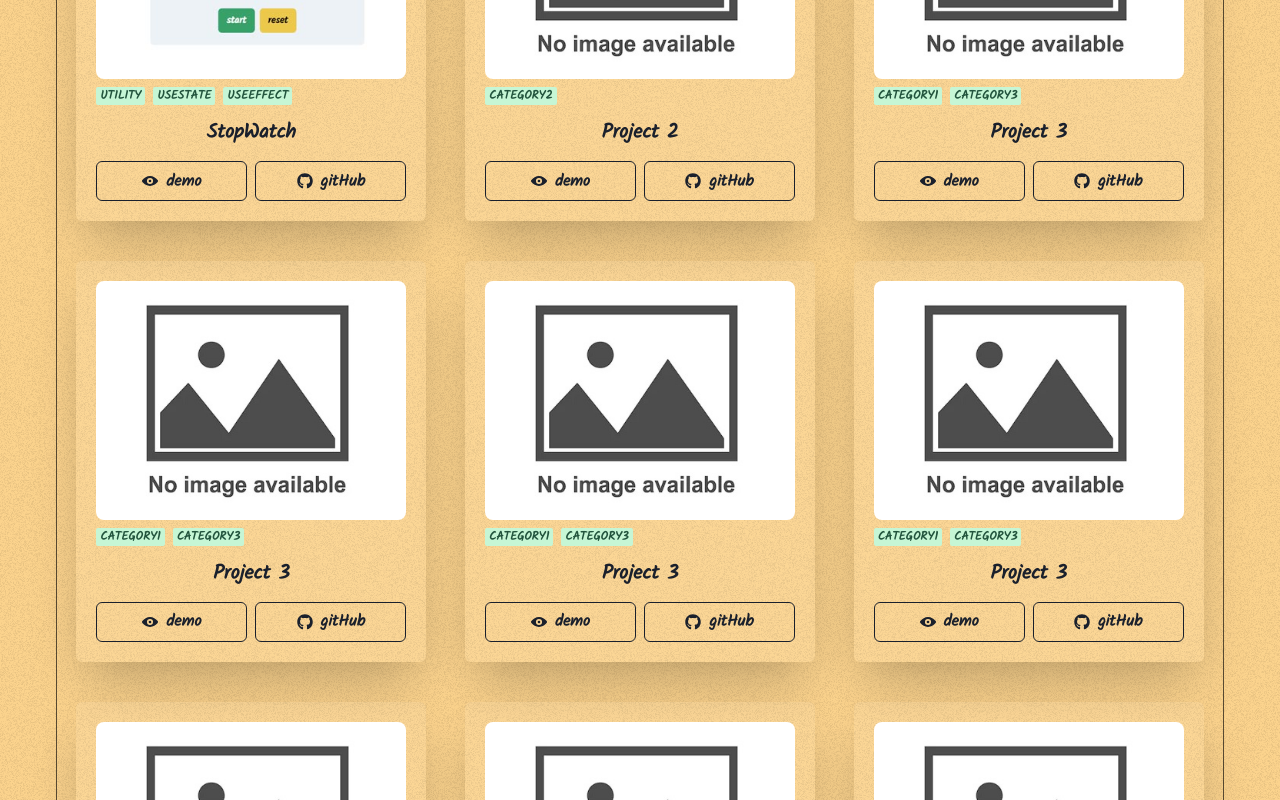
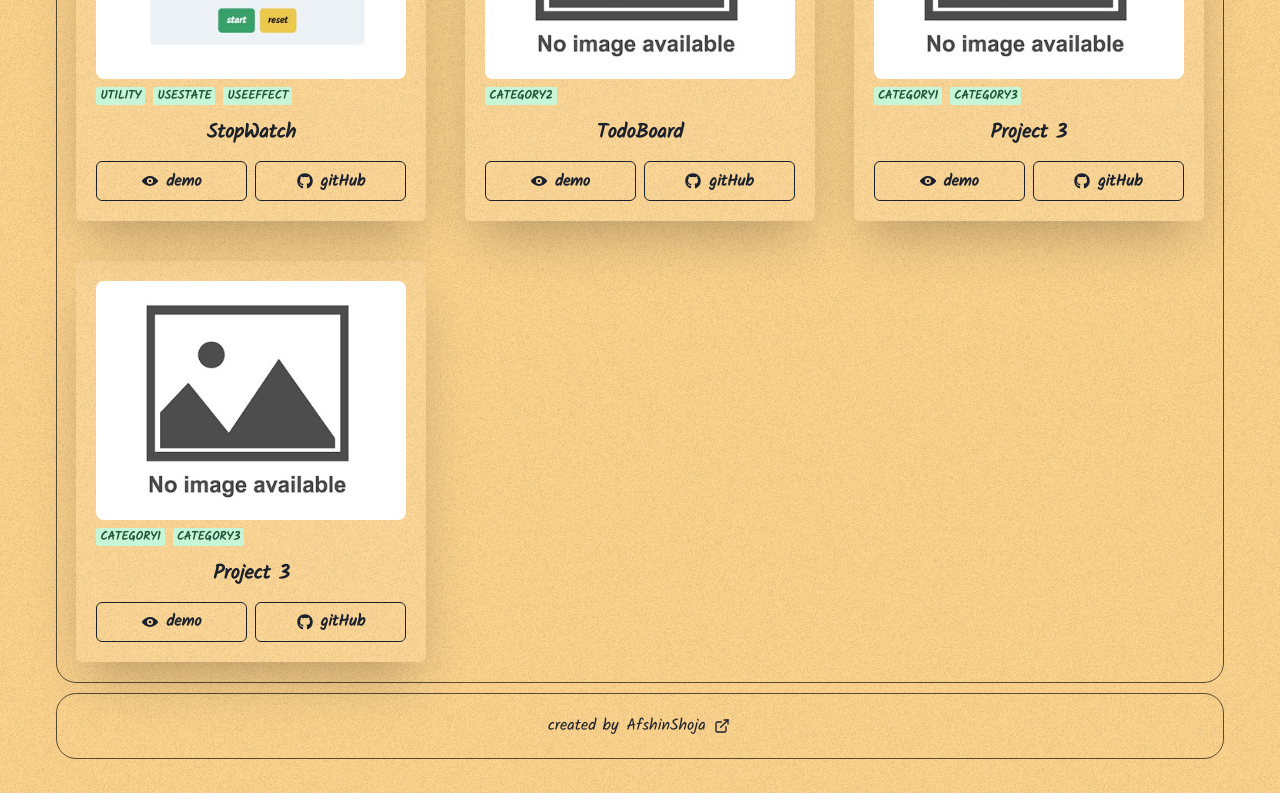
Before and after one commit to Afshin-Shoja/react-micro-projects, a React (Vite) app: page / in a window 1280 px wide. Shown: the part 660-1460 px from the top of the page. Built offline with nearby package versions, Linux system fonts and the light colour scheme.

Commit message:
start project 2

```diff
--- a/src/App.tsx
+++ b/src/App.tsx
@@ -1,6 +1,7 @@
 import { BrowserRouter, Route, Routes } from "react-router-dom";
 import { Home } from "./Home";
 import { StopWatch } from "./projects/01-StopWatch";
+import { TodoBoard } from "./projects/02-TodoBoard";
 
 function App() {
   return (
@@ -8,6 +9,7 @@ function App() {
       <Routes>
         <Route path="/" element={<Home />} />
         <Route path="/StopWatch" element={<StopWatch />} />
+        <Route path="/TodoBoard" element={<TodoBoard />} />
         <Route path="*" element={<div>not found</div>} />
       </Routes>
     </BrowserRouter>
--- a/src/componnets/Main/Projects.tsx
+++ b/src/componnets/Main/Projects.tsx
@@ -22,53 +22,12 @@ const projectList = [
     categorys: ["utility", "useState", "useEffect"],
   },
   {
-    projectname: "Project 2",
-    githubLink: "https://github.com/user/repo2",
+    projectname: "TodoBoard",
+    githubLink:
+      "https://github.com/Afshin-Shoja/react-micro-projects/tree/main/src/projects/02-TodoBoard",
     picUrl: "/No-Image.jpg",
-    Url: "https://example.com/project2",
+    Url: "/TodoBoard",
     categorys: ["category2"],
-  },
-  {
-    projectname: "Project 3",
-    githubLink: "https://github.com/user/repo3",
-    picUrl: "/No-Image.jpg",
-    Url: "https://example.com/project3",
-    categorys: ["category1", "category3"],
-  },
-  {
-    projectname: "Project 3",
-    githubLink: "https://github.com/user/repo3",
-    picUrl: "/No-Image.jpg",
-    Url: "https://example.com/project3",
-    categorys: ["category1", "category3"],
-  },
-  {
-    projectname: "Project 3",
-    githubLink: "https://github.com/user/repo3",
-    picUrl: "/No-Image.jpg",
-    Url: "https://example.com/project3",
-    categorys: ["category1", "category3"],
-  },
-  {
-    projectname: "Project 3",
-    githubLink: "https://github.com/user/repo3",
-    picUrl: "/No-Image.jpg",
-    Url: "https://example.com/project3",
-    categorys: ["category1", "category3"],
-  },
-  {
-    projectname: "Project 3",
-    githubLink: "https://github.com/user/repo3",
-    picUrl: "/No-Image.jpg",
-    Url: "https://example.com/project3",
-    categorys: ["category1", "category3"],
-  },
-  {
-    projectname: "Project 3",
-    githubLink: "https://github.com/user/repo3",
-    picUrl: "/No-Image.jpg",
-    Url: "https://example.com/project3",
-    categorys: ["category1", "category3"],
   },
   {
     projectname: "Project 3",
--- /dev/null
+++ b/src/projects/02-TodoBoard/index.tsx
@@ -0,0 +1,90 @@
+import {
+  Button,
+  ButtonGroup,
+  Card,
+  CardBody,
+  CardFooter,
+  CardHeader,
+  HStack,
+  Stack,
+  Text,
+} from "@chakra-ui/react";
+import { Link } from "react-router-dom";
+import { useEffect, useState } from "react";
+export const TodoBoard = () => {
+  const [Time, setTime] = useState(0);
+  const [running, setRunning] = useState(false);
+  useEffect(() => {
+    let interval: number;
+    interval = 0;
+    if (running) {
+      interval = setInterval(() => {
+        setTime((prevTime) => prevTime + 10);
+      }, 10);
+    } else if (!running) {
+      clearInterval(interval);
+    }
+    return () => clearInterval(interval);
+  }, [running]);
+  return (
+    <>
+      {/* ----------------fix btn-------------------- */}
+      <Link to="/">
+        <Button position="fixed" left="10px" top="10px" colorScheme="green">
+          back
+        </Button>
+      </Link>
+      {/* ----------------start-------------------- */}
+      <Stack margin="80px auto" width="350px">
+        <Card align="center" variant="filled" width="350px">
+          <CardHeader>
+            <Text fontSize="4xl">StopWatch</Text>
+          </CardHeader>
+          <CardBody alignItems="center">
+            <HStack fontSize="40px">
+              <span>{("0" + Math.floor((Time / 60000) % 60)).slice(-2)}:</span>
+              <span>{("0" + Math.floor((Time / 1000) % 60)).slice(-2)}:</span>
+              <span>{("0" + ((Time / 10) % 100)).slice(-2)}</span>
+            </HStack>
+          </CardBody>
+          <CardFooter>
+            <ButtonGroup>
+              {running ? (
+                <Button
+                  width="60px"
+                  colorScheme="red"
+                  onClick={() => {
+                    setRunning(false);
+                  }}
+                >
+                  stop
+                </Button>
+              ) : (
+                <Button
+                  width="60px"
+                  colorScheme="green"
+                  onClick={() => {
+                    setRunning(true);
+                  }}
+                >
+                  start
+                </Button>
+              )}
+
+              <Button
+                width="60px"
+                colorScheme="yellow"
+                onClick={() => {
+                  setTime(0);
+                  setRunning(false);
+                }}
+              >
+                reset
+              </Button>
+            </ButtonGroup>
+          </CardFooter>
+        </Card>
+      </Stack>
+    </>
+  );
+};
```
